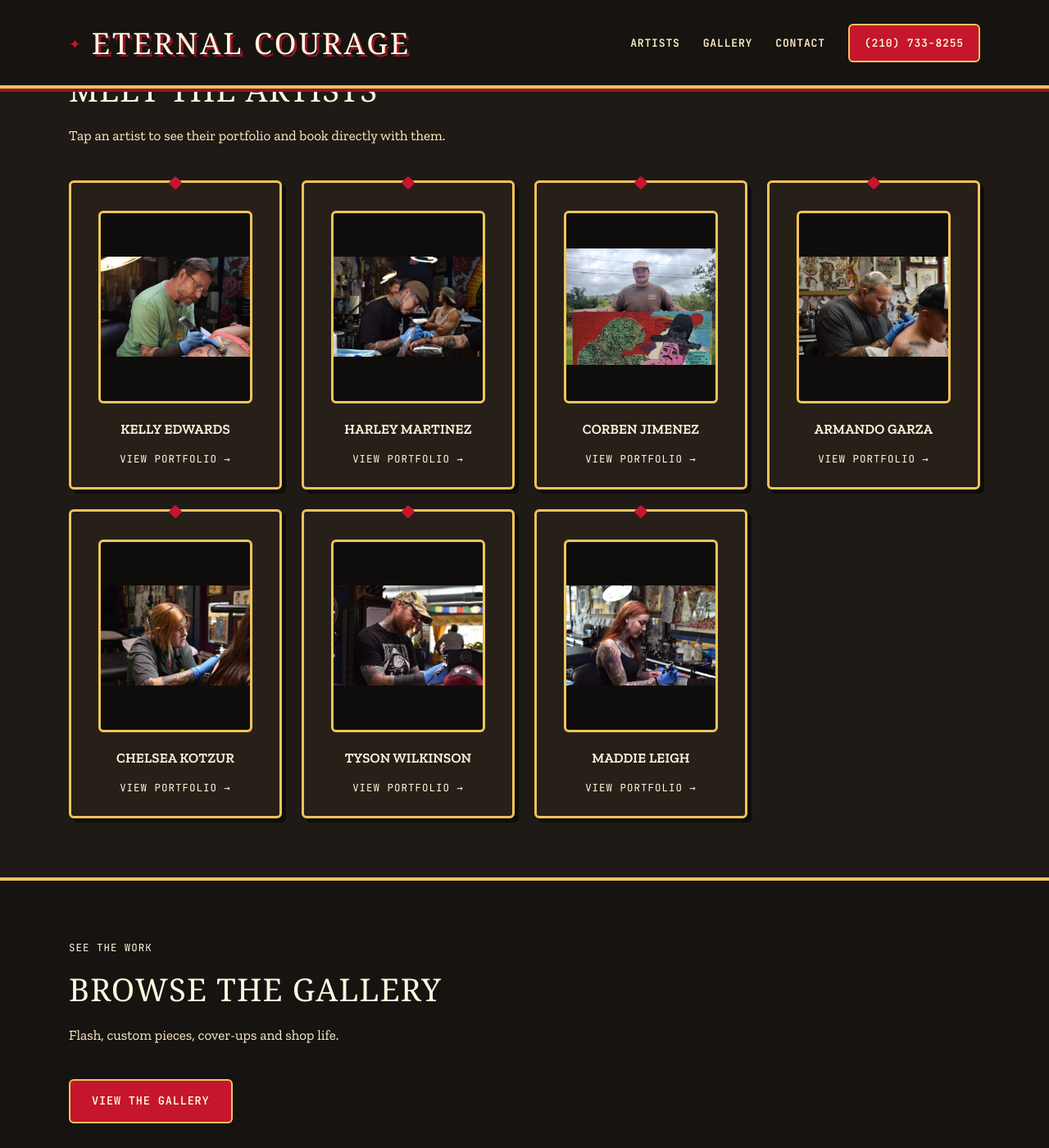
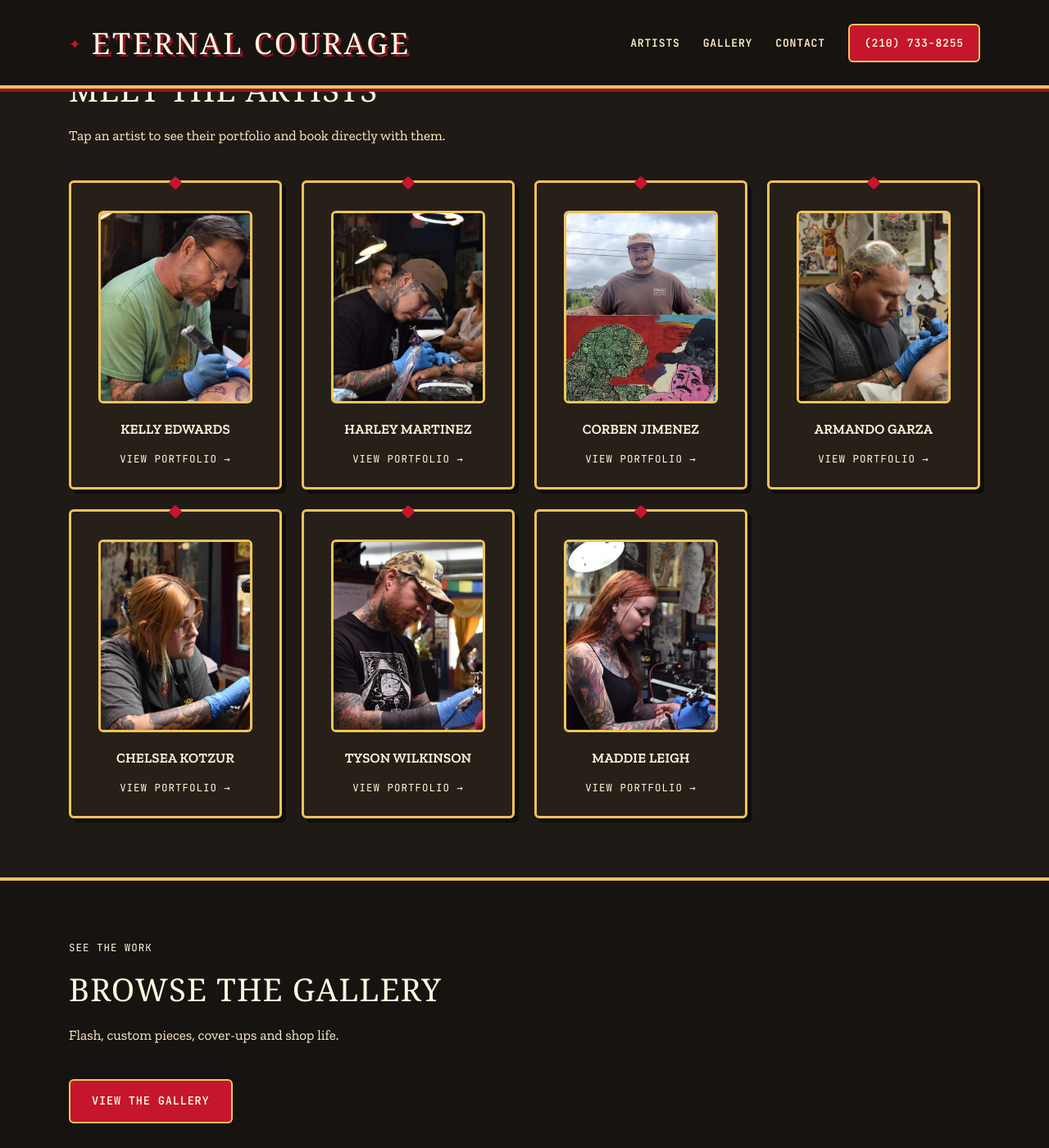
Before and after one commit to tpham091/Eternal2, a Jekyll site: the page built from index.html, in a window 1280 px wide and 1400 px high, scrolled down 1541 px. Shown: the whole window at 82% size. Built offline with Jekyll 4.4.1, drawn with Linux system fonts in a browser that asks for light colours; some web fonts are replaced.

Commit message:
Fill artist card portraits

```diff
--- a/css/style.css
+++ b/css/style.css
@@ -244,7 +244,7 @@ a { color: inherit; }
   overflow: hidden; border: 3px solid var(--line);
   background: var(--shadow-ink);
 }
-.photo-frame img { width: 100%; height: 100%; object-fit: contain; object-position: 50% 50%; }
+.photo-frame img { width: 100%; height: 100%; object-fit: cover; object-position: 50% 28%; }
 .artist-name { margin-bottom: 8px; font-size: 1.05rem; }
 .artist-link { color: var(--paper); display: inline-block; }
 
```
